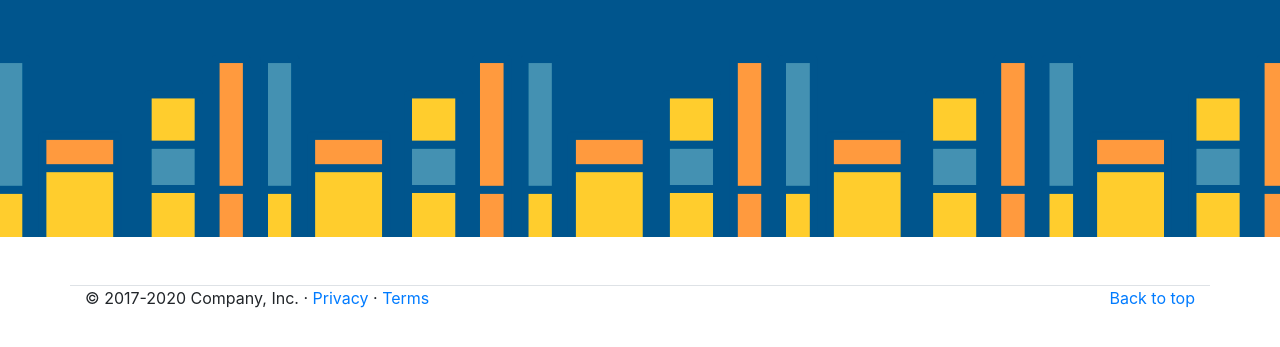
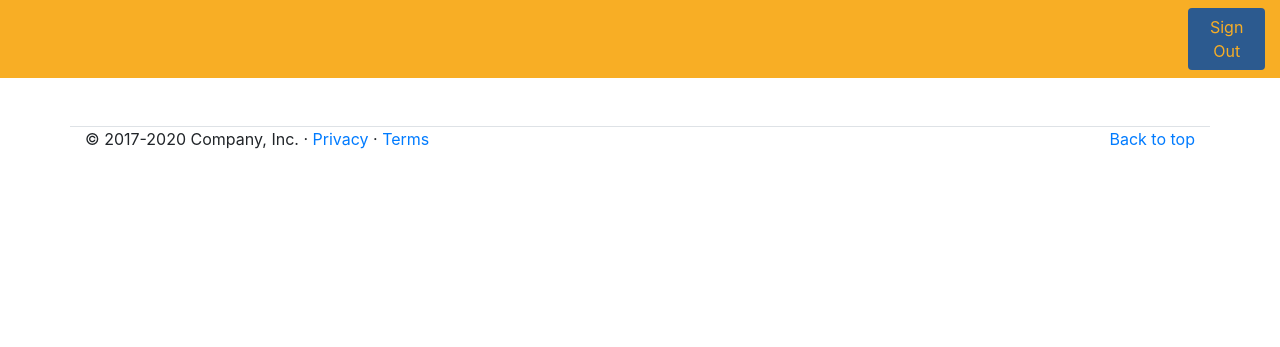
Before and after one commit to havy-nguyen/FLASK-Book-Search, a Flask app: page /index in a window 1280 px wide. Shown: the top 347 px of the page. Run offline with Flask 2, Linux system fonts and the light colour scheme; the visitor is signed in with stand-in values (Sample User, id 1); some libraries are stand-ins or nearby versions.

Commit message:
sign-in required

```diff
--- a/project/routes.py
+++ b/project/routes.py
@@ -10,6 +10,8 @@ from flask_login import login_user, current_user, logout_user, login_required
 @app.route("/", methods=['GET', 'POST'])
 @app.route('/register', methods=['GET', 'POST'])
 def register():
+  if current_user.is_authenticated:
+    return redirect(url_for('index'))
   form = RegistrationForm()
   if form.validate_on_submit():
     hashed_password = bcrypt.generate_password_hash(form.password.data).decode('utf-8')
@@ -22,6 +24,8 @@ def register():
 
 @app.route("/login", methods=['GET', 'POST'])
 def login():
+  if current_user.is_authenticated:
+    return redirect(url_for('index'))
   form = LoginForm()
   if form.validate_on_submit():
     user = User.query.filter_by(email=form.email.data).first()
@@ -33,6 +37,13 @@ def login():
   return render_template('login.html', title='Sign In', form=form)
 
 
+@app.route("/logout")
+def logout():
+  logout_user()
+  return redirect(url_for('login'))
+
+
 @app.route('/index')
+@login_required
 def index():
   return render_template("index.html", title="Book Search")
--- a/project/static/main.css
+++ b/project/static/main.css
@@ -26,3 +26,7 @@
   border-color: rgb(248, 174, 37) ;
   border-radius: 6px;
 }
+
+.bar {
+  background-color: rgb(248, 174, 37);
+}
--- a/project/templates/index.html
+++ b/project/templates/index.html
@@ -1,7 +1,15 @@
 {% extends "layout.html" %}
 
 {% block banner %}
-<img src="{{ url_for('static', filename='book.png') }}" class="img-fluid" alt="..">
+  <div class="container-fluid pt-2 pb-2 bar">
+    <div class="row">
+      <div class="col-md-11">
+      </div>
+      <div class="col-md-1">
+        <a href="{{ url_for('logout') }}" class="btn button_color" role="button">Sign Out</a>
+      </div>
+    </div>
+  </div>
 {% endblock %}
 
 {% block blogContent %}
```
Also changed, not shown: project/templates/layout.html (+0 -11 lines), 2 other files.
